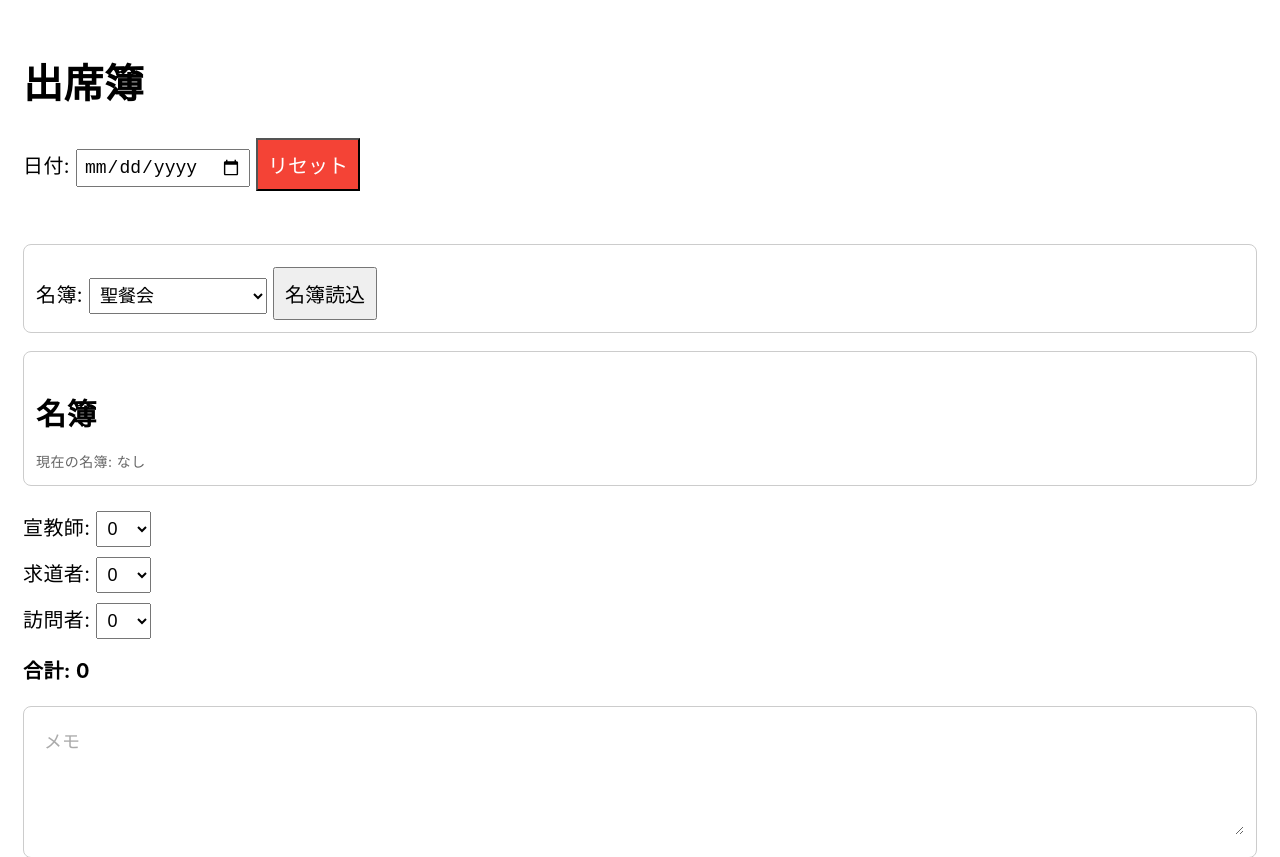
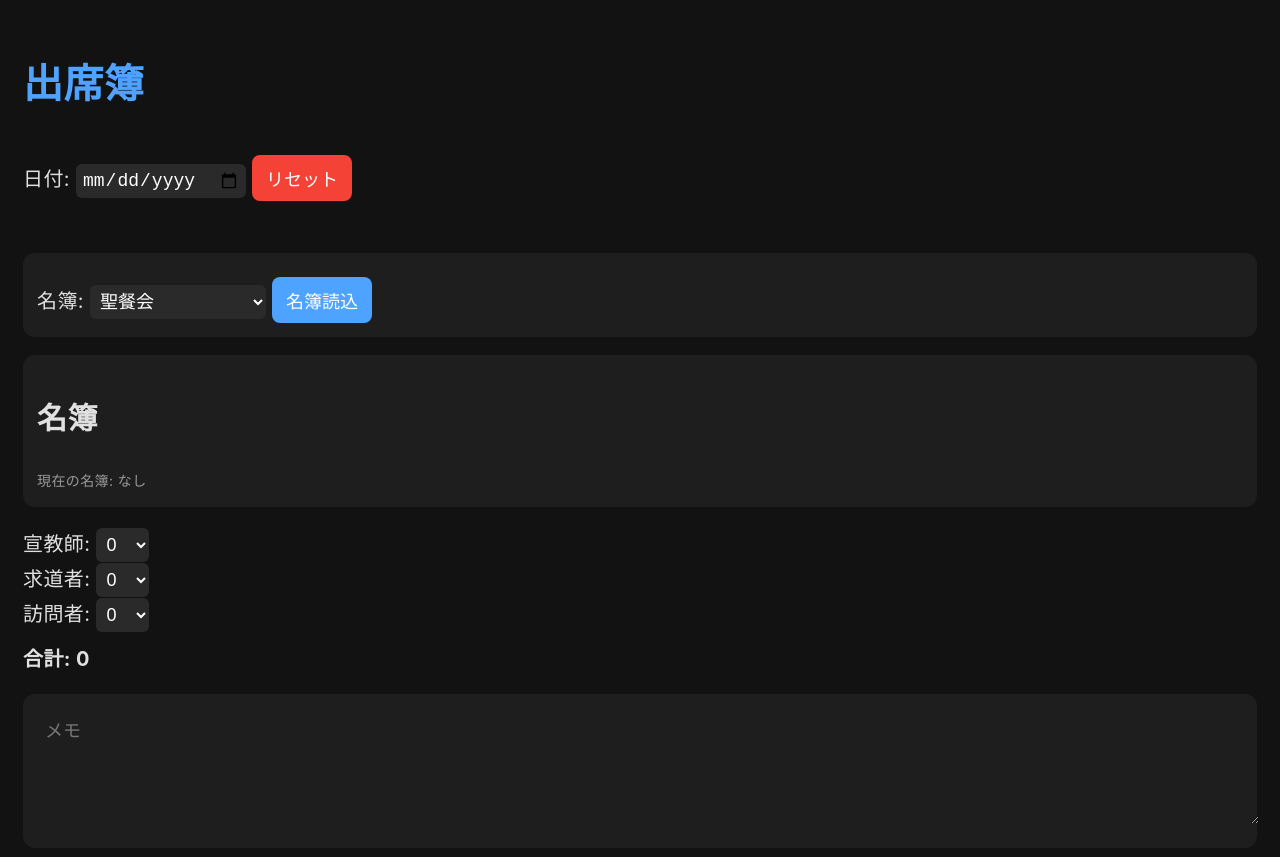
Before and after one commit to sakuramako/attendance-pwa-test, a plain HTML site: page index.html in a window 1280 px wide. Shown: the top 857 px of the page. Drawn offline with Linux system fonts and the light colour scheme.

Commit message:
Add files via upload

```diff
--- a/index.html
+++ b/index.html
@@ -11,10 +11,32 @@
   padding: 15px;
   line-height: 1.7;
   letter-spacing: 0.02em;
+
+  background: #121212;
+  color: #e0e0e0;
 }
 
-    h1, h2 {
+h1 {
+  color: #4da3ff;
+}
+
+.section {
+  margin-top: 18px;
+  margin-bottom: 18px;
+  padding: 14px;
+  border-radius: 12px;
+
+  background: #1e1e1e;
+}
+
+.name-row {
   margin-bottom: 10px;
+  padding: 6px 10px;
+  border-radius: 8px;
+}
+
+.name-row:hover {
+  background: #2a2a2a;
 }
 
 input[type="checkbox"] {
@@ -23,49 +45,52 @@
 }
 
 button {
-      font-size: 20px;
-      padding: 10px;
+  font-size: 18px;
+  padding: 10px 14px;
   margin-top: 10px;
   margin-right: 8px;
+
+  border: none;
+  border-radius: 8px;
+
+  background: #4da3ff;
+  color: white;
+
+  cursor: pointer;
 }
 
-    input, select {
-      font-size: 18px;
-      margin: 5px 0;
-      padding: 6px;
+button:hover {
+  background: #3a8be0;
 }
 
-    .section {
-      margin-top: 18px;
-      margin-bottom: 18px;
-      padding: 12px;
-      border: 1px solid #ccc;
-      border-radius: 8px;
-    }
+select, input {
+  font-size: 18px;
+  padding: 6px;
+  border-radius: 6px;
+  border: none;
 
-    .note {
-      font-size: 14px;
-      color: #666;
-      margin-top: 8px;
-    }
-
-    .name-row {
-      margin-bottom: 8px;
+  background: #2a2a2a;
+  color: white;
 }
 
 #comment {
   width: 100%;
   font-size: 18px;
   padding: 8px;
-  box-sizing: border-box;
 
   border: none;
   outline: none;
   background: transparent;
+  color: #ddd;
 }
 
 #comment::placeholder {
-  color: #aaa;
+  color: #777;
+}
+
+.note {
+  font-size: 14px;
+  color: #999;
 }
   </style>
 
```
Lines whose indentation alone changed are shown as unchanged.
